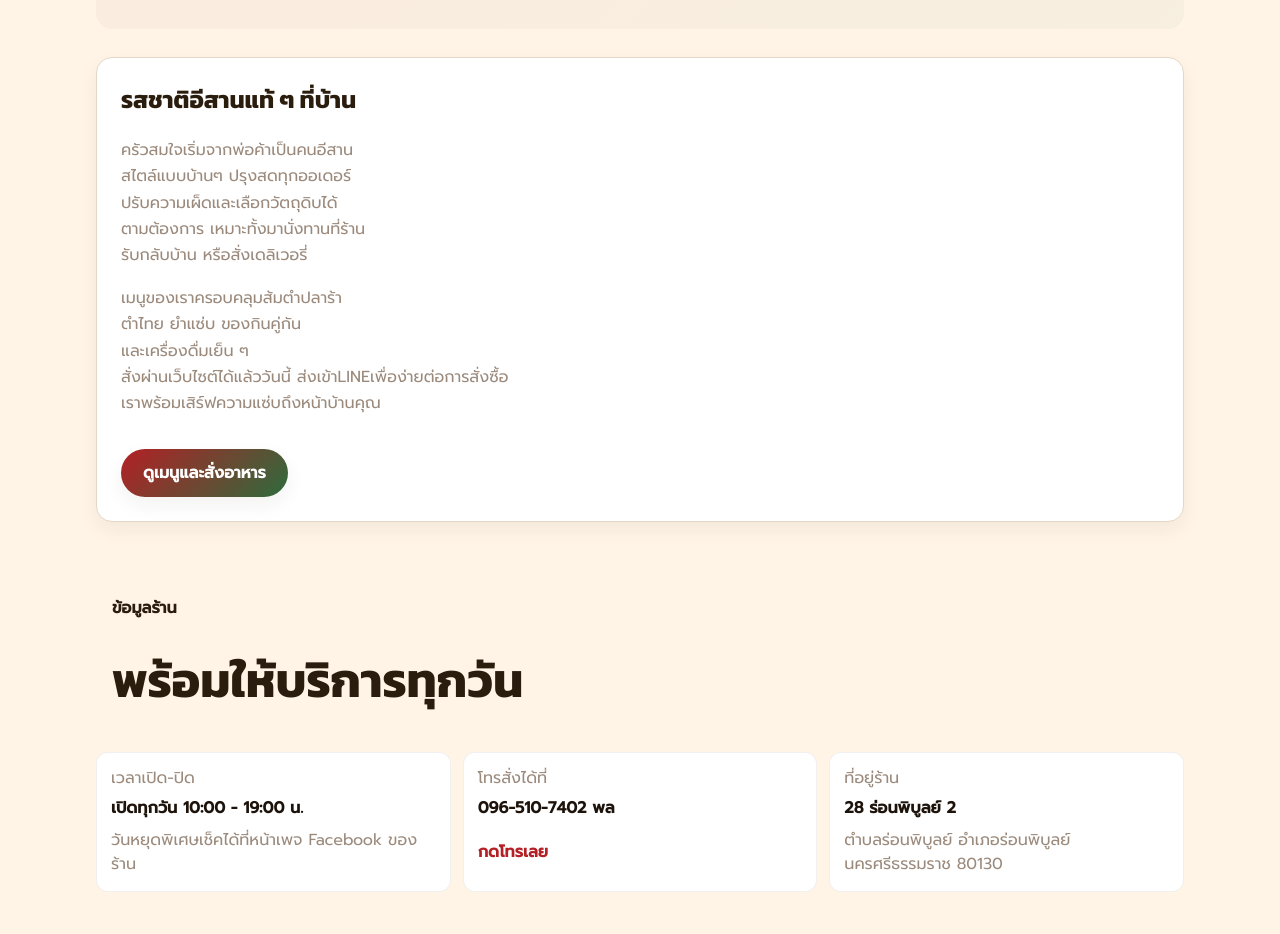
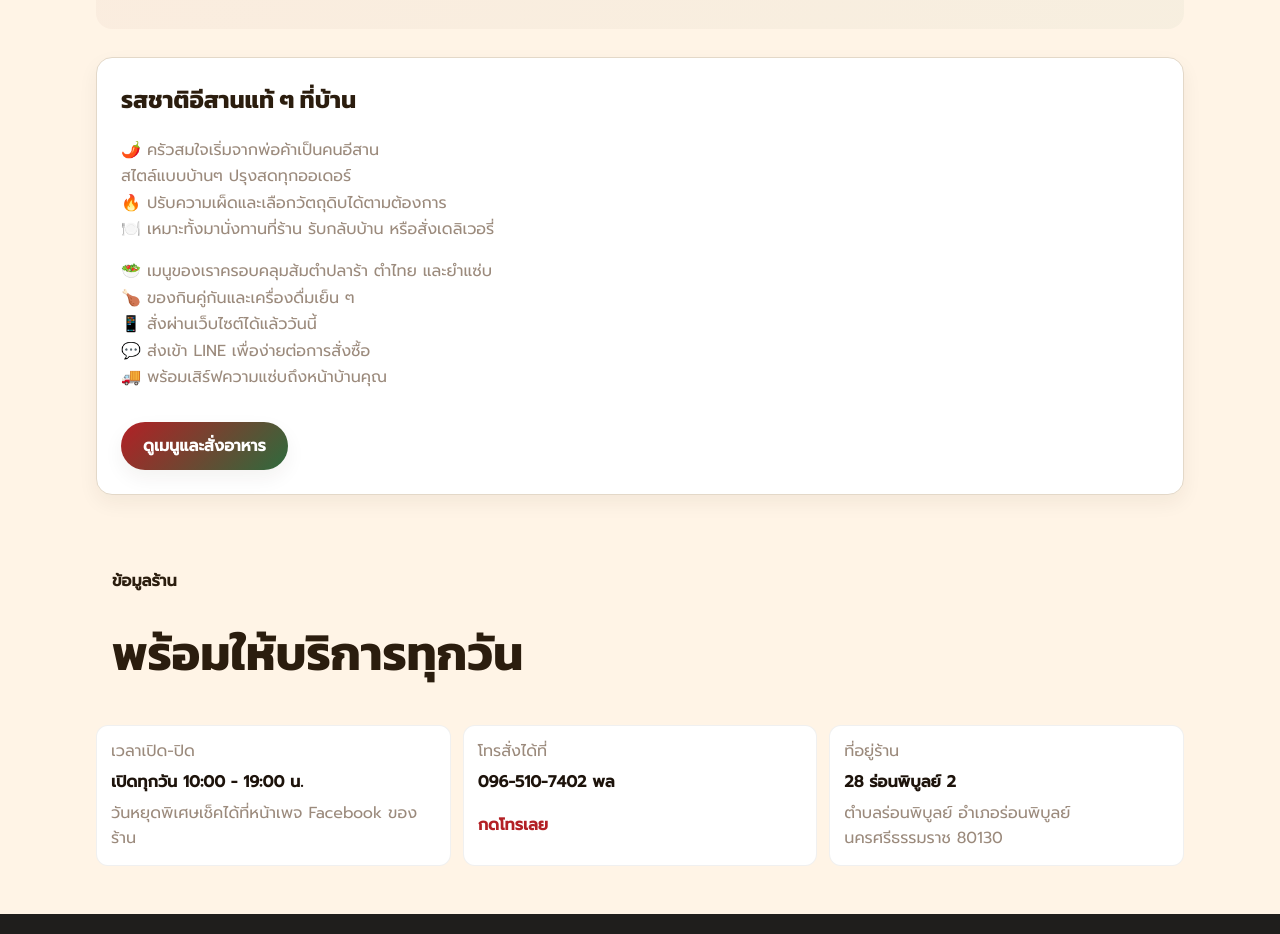
Before and after one commit to azxcvbnm4118-gif/menu, a website: page about.html in a window 1280 px wide. Shown: the part 920-1854 px from the top of the page. Drawn offline with Linux system fonts and the light colour scheme.

Commit message:
ใส่อีมจิข้อความเกี่ยวกับเรา

```diff
--- a/about.html
+++ b/about.html
@@ -84,20 +84,19 @@
         <div class="about-story-card">
           <h2>รสชาติอีสานแท้ ๆ ที่บ้าน</h2>
           <p>
-            ครัวสมใจเริ่มจากพ่อค้าเป็นคนอีสาน<br>
+            🌶️ ครัวสมใจเริ่มจากพ่อค้าเป็นคนอีสาน<br>
             สไตล์แบบบ้านๆ ปรุงสดทุกออเดอร์<br>
-            ปรับความเผ็ดและเลือกวัตถุดิบได้<br>
-            ตามต้องการ เหมาะทั้งมานั่งทานที่ร้าน<br>
-            รับกลับบ้าน หรือสั่งเดลิเวอรี่
-          </p>
-          <p>
-            เมนูของเราครอบคลุมส้มตำปลาร้า<br>
-            ตำไทย ยำแซ่บ ของกินคู่กัน<br>
-            และเครื่องดื่มเย็น ๆ<br>
-            สั่งผ่านเว็บไซต์ได้แล้ววันนี้
-            ส่งเข้าLINEเพื่อง่ายต่อการสั่งซื้อ<br>
-            เราพร้อมเสิร์ฟความแซ่บถึงหน้าบ้านคุณ
-          </p>
+            🔥 ปรับความเผ็ดและเลือกวัตถุดิบได้ตามต้องการ<br>
+            🍽️ เหมาะทั้งมานั่งทานที่ร้าน รับกลับบ้าน หรือสั่งเดลิเวอรี่
+            </p>
+
+            <p>
+            🥗 เมนูของเราครอบคลุมส้มตำปลาร้า ตำไทย และยำแซ่บ<br>
+            🍗 ของกินคู่กันและเครื่องดื่มเย็น ๆ<br>
+            📱 สั่งผ่านเว็บไซต์ได้แล้ววันนี้<br>
+            💬 ส่งเข้า LINE เพื่อง่ายต่อการสั่งซื้อ<br>
+            🚚 พร้อมเสิร์ฟความแซ่บถึงหน้าบ้านคุณ
+            </p>
           <a class="cta-button" href="index.html#menu">ดูเมนูและสั่งอาหาร</a>
         </div>
       </section>
```
